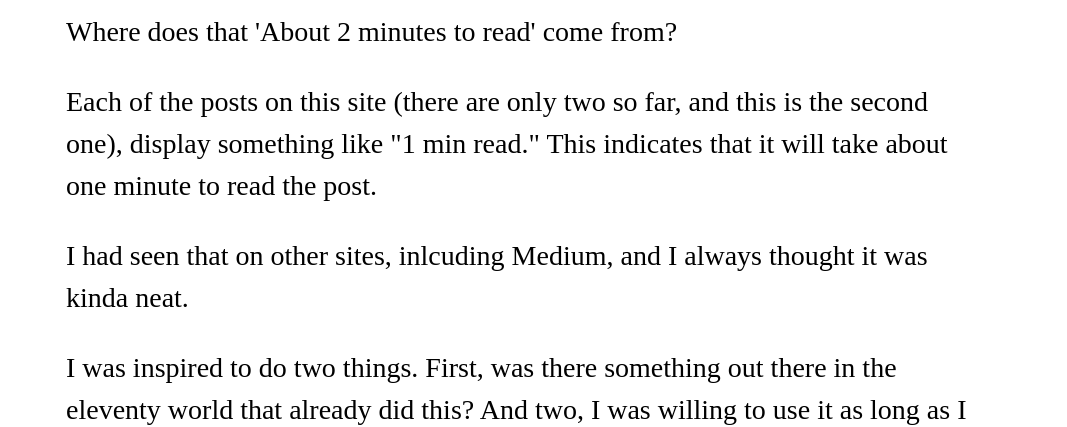
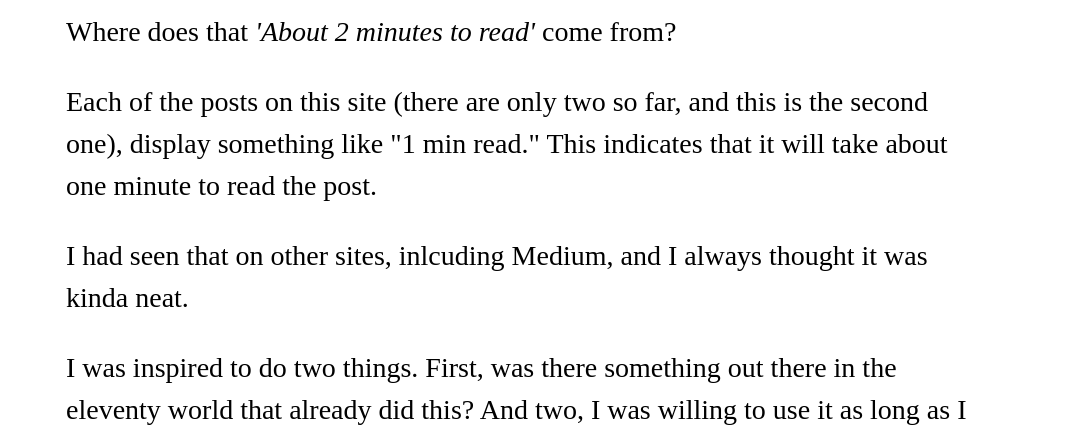
Before and after one commit to bobmonsour/bobmonsour.com, an Eleventy site: page src/posts/calculating-reading-time.md in a window 1280 px wide. Shown: the part 383-810 px from the top of the page, without its empty margins (34-1101 px from the left). Built offline with nearby package versions, Linux system fonts and the light colour scheme; Eleventy itself is replaced by a stand-in of ours; files that its build step writes are made by us from their sources; what eleventy-plugin-reading-time would draw is missing.

Commit message:
Added some styles

```diff
--- a/src/posts/calculating-reading-time.md
+++ b/src/posts/calculating-reading-time.md
@@ -4,7 +4,7 @@ date: 2022-02-06
 description: Where does that 'About 2 minutes to read' come from?
 ---
 
-Where does that 'About 2 minutes to read' come from?
+Where does that _'About 2 minutes to read'_ come from?
 
 Each of the posts on this site (there are only two so far, and this is the second one), display something like "1 min read." This indicates that it will take about one minute to read the post.
 
```
